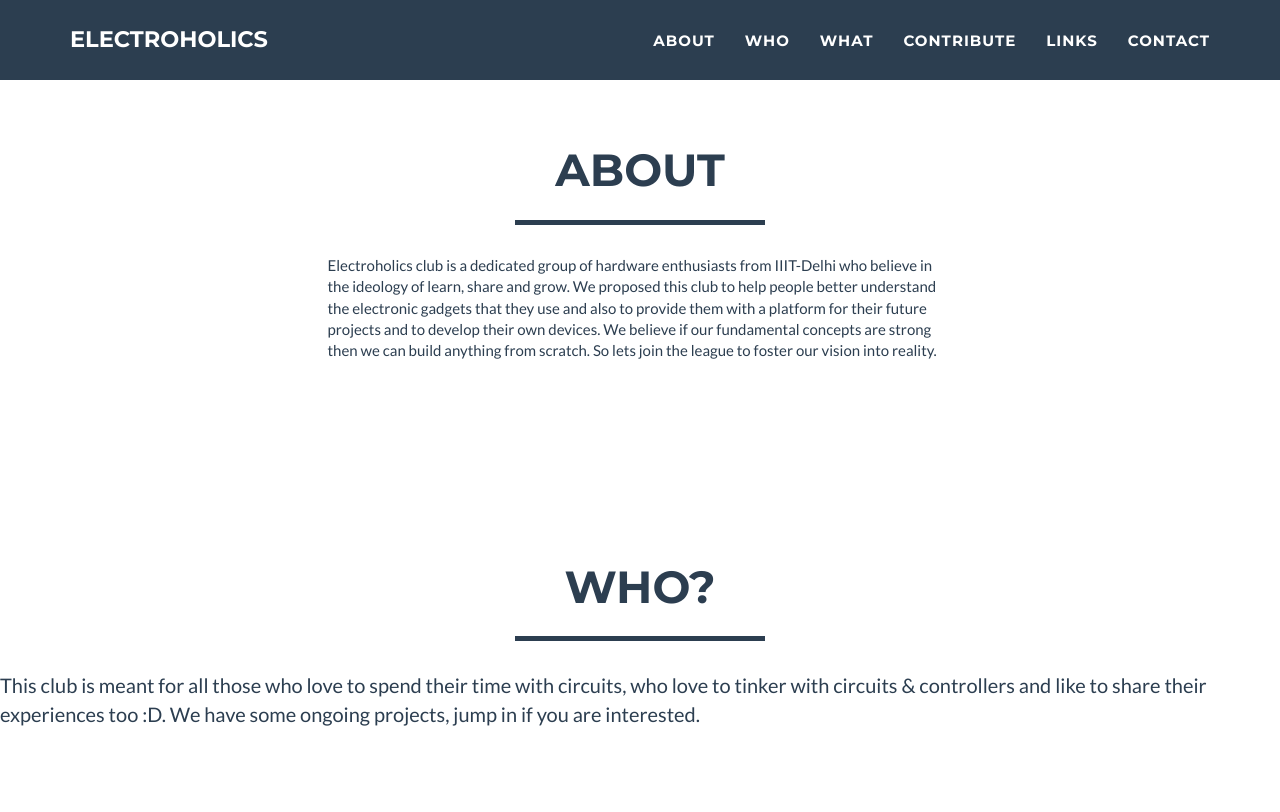
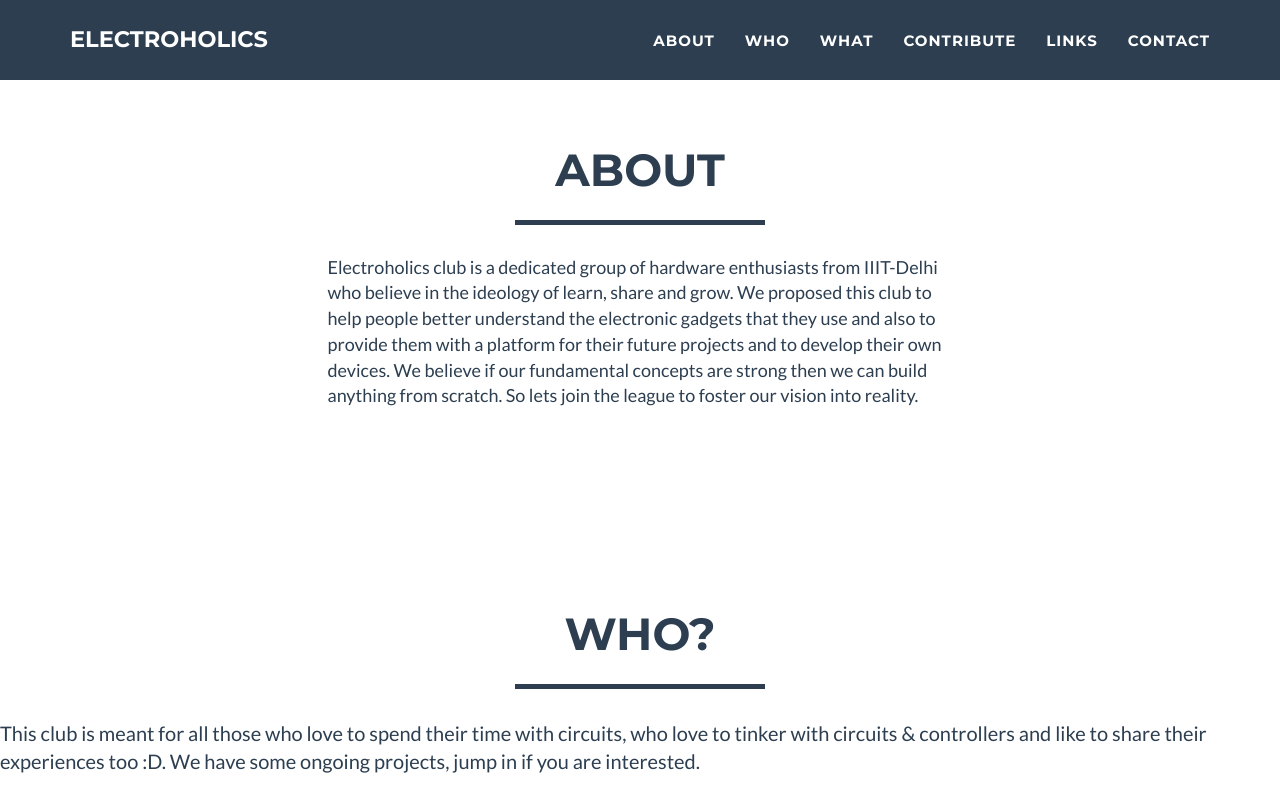
Before and after one commit to Electroholics/previous-website, a Jekyll site: the page built from index.html, in a window 1280 px wide and 900 px high, scrolled down 730 px. Shown: the top 812 px of the window. Built offline with Jekyll 4.4.1, drawn with Linux system fonts in a browser that asks for light colours.

Commit message:
styling 6

```diff
--- a/_includes/portfolio_grid.html
+++ b/_includes/portfolio_grid.html
@@ -8,9 +8,9 @@
                 </div>
                 <div class="row">
                 <div class="col-sm-3"></div>
-                <div class="col-sm-6">Electroholics club is a dedicated group of hardware enthusiasts from IIIT-Delhi who believe in the ideology of learn, share and grow. We proposed this club to help people better understand the electronic gadgets that they use and also to provide them with a platform for their future projects and to develop their own devices. We believe if our fundamental concepts are strong then we can build anything from scratch. So lets join the league to foster our vision into reality.
+                <div class="col-sm-6" style="font-size:larger">Electroholics club is a dedicated group of hardware enthusiasts from IIIT-Delhi who believe in the ideology of learn, share and grow. We proposed this club to help people better understand the electronic gadgets that they use and also to provide them with a platform for their future projects and to develop their own devices. We believe if our fundamental concepts are strong then we can build anything from scratch. So lets join the league to foster our vision into reality.
+                 </div>
 
-                 </div>
                  <div class="col-sm-3"></div>
 
                  </div>
```
